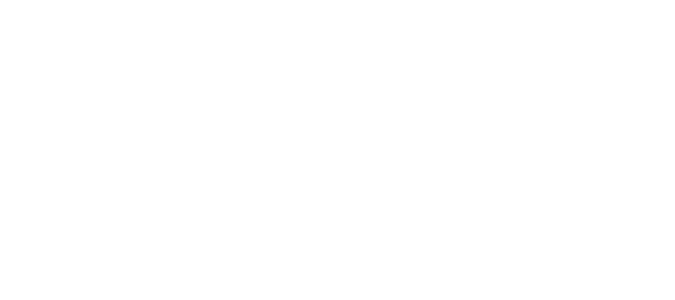
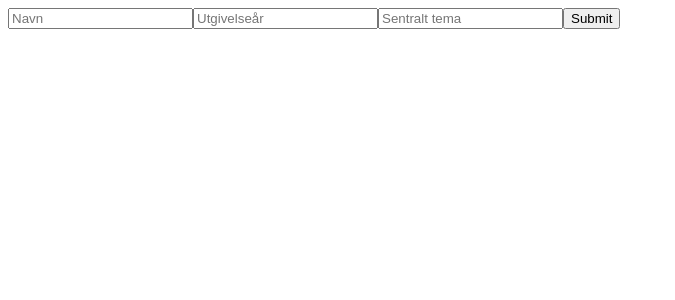
Before and after one commit to Simon-Bakken-Jantasuk/BokRegister, a React (Vite) app in the folder my-react-app/: page / in a window 1280 px wide. Shown: the top 300 px of the page, without its empty margins (0-675 px from the left). Built offline with nearby package versions, Linux system fonts and the light colour scheme.

Commit message:
Legg til layout

```diff
--- a/my-react-app/src/App.jsx
+++ b/my-react-app/src/App.jsx
@@ -1,7 +1,16 @@
+import RegisterBook from "./components/RegisterBook";
+import Books from "./components/Books";
 import { useState } from "react";
 
 function App() {
-  return <div></div>;
+  const [books, setBooks] = useState([]);
+
+  return (
+    <div>
+      <RegisterBook books={books} setBooks={setBooks} />
+      <Books books={books} setBooks={setBooks} />
+    </div>
+  );
 }
 
 export default App;
```
